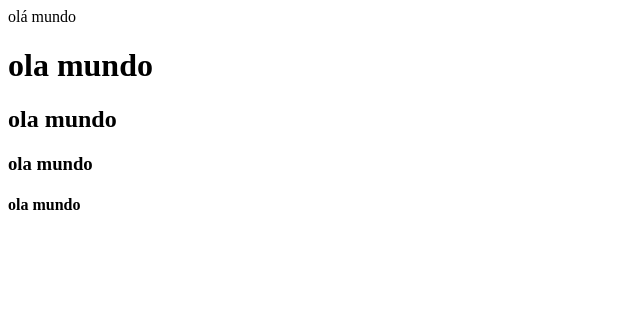
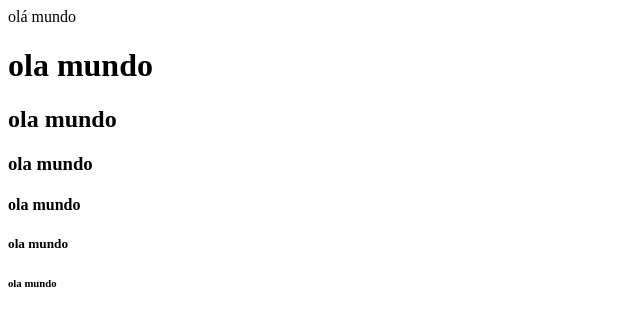
Before and after one commit to kasapia/meuprimeirosite2, a plain HTML site: page index.html in a window 1280 px wide. Shown: the whole page, without its empty margins (0-640 px from the left). Drawn offline with Linux system fonts and the light colour scheme.

Commit message:
ola mundo

```diff
--- a/index.html
+++ b/index.html
@@ -4,3 +4,5 @@ olá mundo
 <h2>ola mundo</h2>
 <h3>ola mundo</h3>
  <h4>ola mundo</h4>
+<h5>ola mundo
+    <h6>ola mundo</h6>
```
